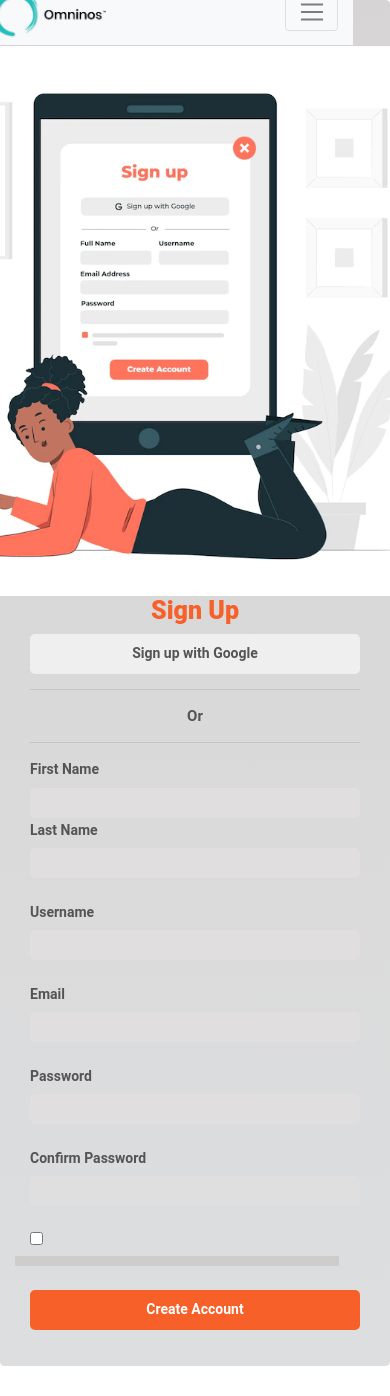
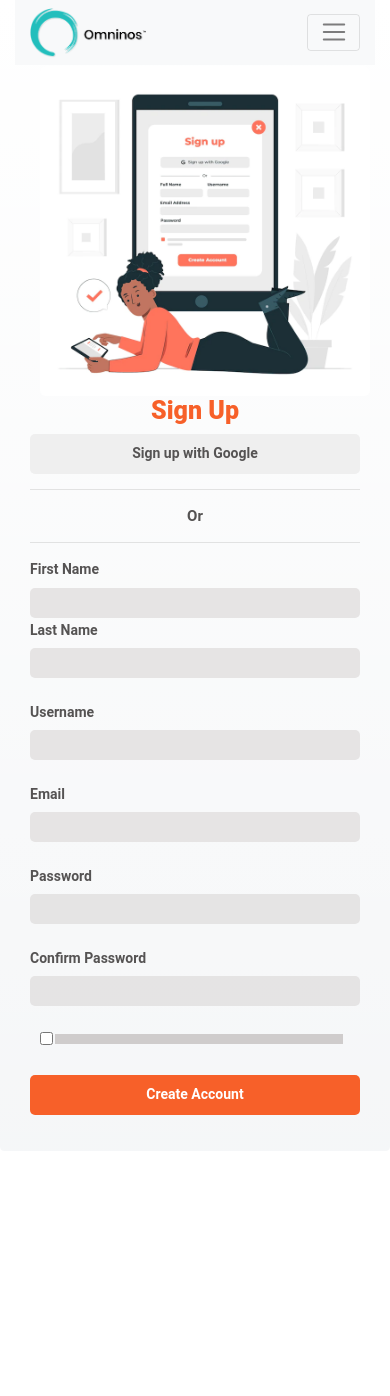
Before and after one commit to s-harmanitin/BlogSite, a Django app: page /register in a window 390 px wide. After the commit the page ends 1115 px from the top, so only its background shows below. Run offline with Django 4.2, Linux system fonts and the light colour scheme; some libraries are stand-ins or nearby versions.

Commit message:
ninin sharma

```diff
--- a/blogsite/blogapp/templates/base.html
+++ b/blogsite/blogapp/templates/base.html
@@ -3,7 +3,8 @@
 <html lang="en">
   <head>
       <style>
-
+        @media screen and (min-width: 320px) and (max-width: 520px){
+        }
 
           .social-media i{
           margin-left:1rem;
@@ -15,18 +16,15 @@
           }
 
           .jumbotron {
-              background-image: linear-gradient(to bottom,rgb(214, 212, 212),rgba(211, 211, 211, 0.56));
+              background-image: linear-gradient(to bottom,rgb(255, 255, 255),rgba(255, 255, 255, 0.56));
               background-size: cover;
               background-repeat: no-repeat;
-
           }
           .new_nav li{
             font-size: 100px;
-            margin-top: 10px;
           }
           .icn{
             font-size: 30px;
-            margin-top: -5px;
             color: rgb(55, 54, 54);
             border: 2px solid rgb(55, 54, 54);
             border-radius: 50%;
@@ -45,13 +43,9 @@
               font-family: "Rubik", Sans-serif;
               font-size: 17px;
               background: transparent;
-              margin-top: -50px;
+              margin-top: -30px;
+              background: transparent;
               width: 100%;
-              background: transparent;
-              width: 105%;
-              margin-left: -40px;
-
-
             }
             .navbar ul li{
               font-weight: 400;
@@ -133,6 +127,7 @@
             <input class="form-control mr-sm-2" type="search" placeholder="Search" aria-label="Search" name='inp_search'>
             <button class="btn btn-outline-danger my-2 my-sm-0" type="submit">Search</button>
           </form>
+
           &nbsp;&nbsp;&nbsp;&nbsp;
           {% if user.is_authenticated %}
           <ul class="navbar-nav new_nav">
@@ -143,10 +138,10 @@
           </ul>
 
           {% endif %}
+        </div>
+      </nav>
 
 
-        </div>
-      </nav>
       <div class="row">
         <div class=" col-lg-12 col-md-6 col-sm-12 tron" style="margin: 0 auto; display: block;">
 
--- a/blogsite/blogapp/templates/register.html
+++ b/blogsite/blogapp/templates/register.html
@@ -4,6 +4,18 @@
 
 
 <style>
+  @media screen and (min-width: 320px) and (max-width: 520px){
+    .new_img img{
+      margin-left: 10px;
+    }
+    .check-box{
+      width: 10%;
+    }
+    .new_box{
+      width: 50%;
+      margin-left: 40px;
+    }
+  }
 
 
 
@@ -82,15 +94,16 @@
     }
     .new_box{
         height: 10px;
-        width: 90%;
+        width: 80%;
         background-color: rgb(207, 204, 204);
-        margin-top: 5px;
+        margin-top: -17px;
+        margin-left: 40px;
     }
     .new_img img{
-        margin-left: -150px;
         border-radius: 5px;
 
     }
+
 
 
 
@@ -112,9 +125,9 @@
     {% csrf_token %}
     <div class="container-fluid">
         <div class="row">
-          <div class="col-lg-2"></div>
-          <div class="col-lg-4 new_img">
-            <img src="{% static 'signup.webp' %}" height="550px">
+          <div class="col-lg-1"></div>
+          <div class="col-lg-5 new_img">
+            <img src="{% static 'signup.webp' %}"  class=" img-fluid" height="550px">
           </div>
           <div class="col-lg-4 main_row">
             <center><h1>Sign Up</h1></center>
@@ -169,10 +182,10 @@
             </div>
             <br>
             <div class="row">
-              <div class="col-lg-1">
+              <div class="col-lg-2 col-lg-6 col-sm-2">
                 <input type="checkbox" class="check-box" required>
               </div>
-              <div class="col-lg-11 new_box">
+              <div class="col-lg-10 col-md-6 col-sm-3 new_box">
               </div>
             </div>
             <br>
```
Also changed, not shown: blogsite/blogapp/templates/home.html (+14 -13 lines), blogsite/blogapp/templates/login.html (+22 -14 lines), blogsite/db.sqlite3.
